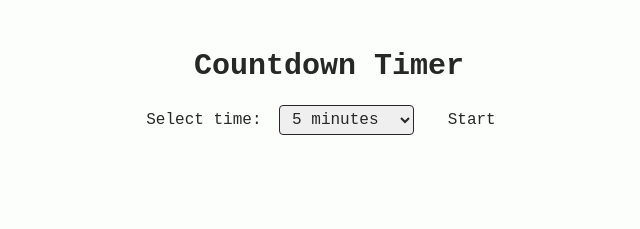
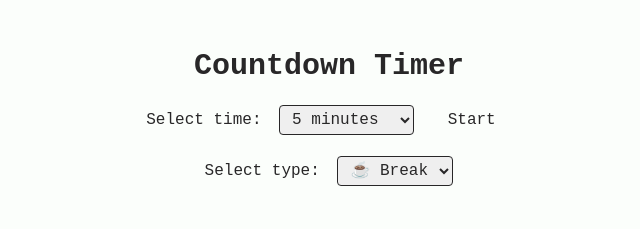
Before and after one commit to aatmmr/aatmmr.github.io, an Astro site: page /timer in a window 1280 px wide. Shown: the whole page, without its empty margins (311-951 px from the left). Built offline with nearby package versions, Linux system fonts and the light colour scheme; Astro itself is replaced by a stand-in of ours.

Commit message:
feat(time): adding timer type

```diff
--- a/src/pages/timer.astro
+++ b/src/pages/timer.astro
@@ -16,6 +16,13 @@ import Layout from "@layouts/Layout.astro";
           <option value="1200">20 minutes</option>
         </select>
         <button id="start-button">Start</button>
+      </div>
+      <div id="type-controls">
+        <label for="type-select">Select type:</label>
+        <select id="type-select">
+          <option value="break">☕️ Break</option>
+          <option value="lab">🧑‍🔬 Lab</option>
+        </select>
       </div>
       <div id="countdown"></div>
     </section>
@@ -74,4 +81,13 @@ import Layout from "@layouts/Layout.astro";
   #countdown {
     @apply text-4xl font-mono mt-4;
   }
+  #type-controls {
+    @apply mt-4;
+  }
+  #type-controls label {
+    @apply mr-2;
+  }
+  #type-controls select {
+    @apply border rounded px-2 py-1;
+  }
 </style>
```
